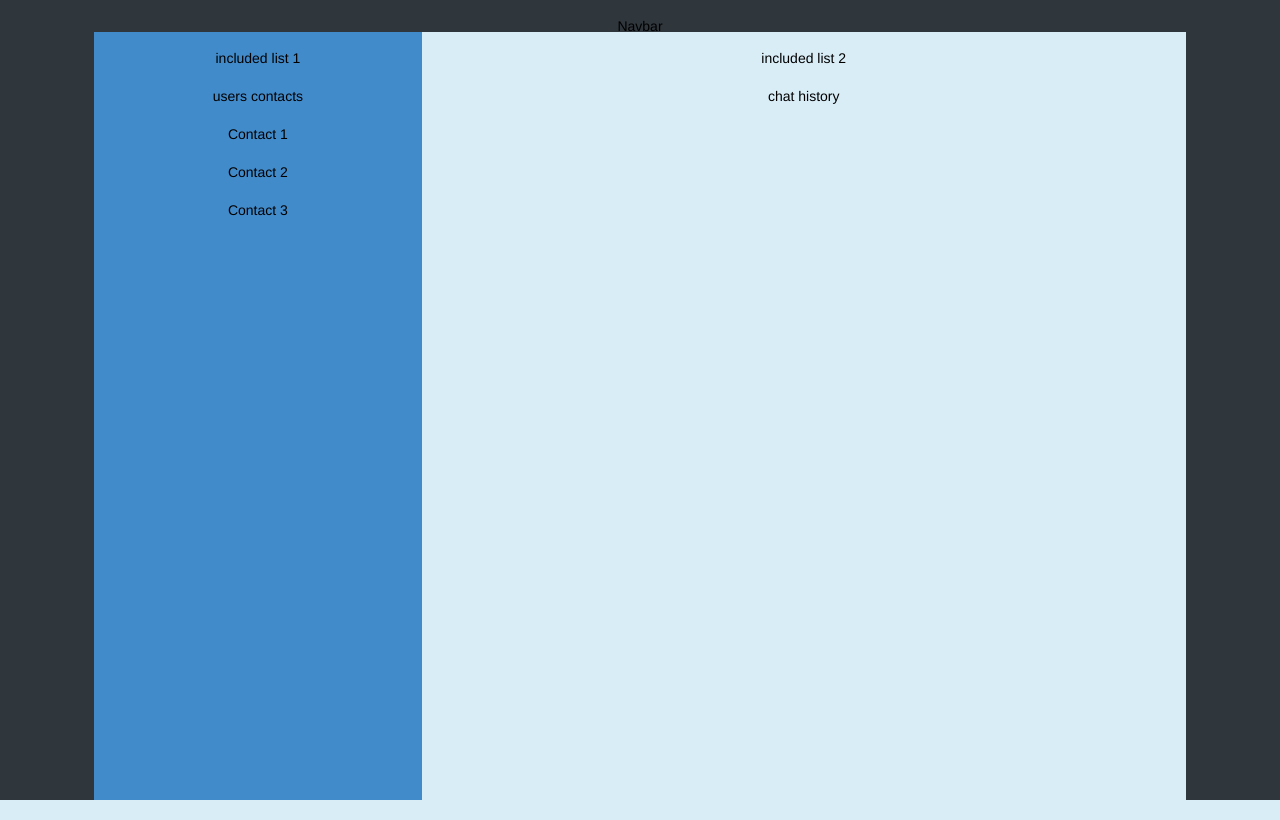
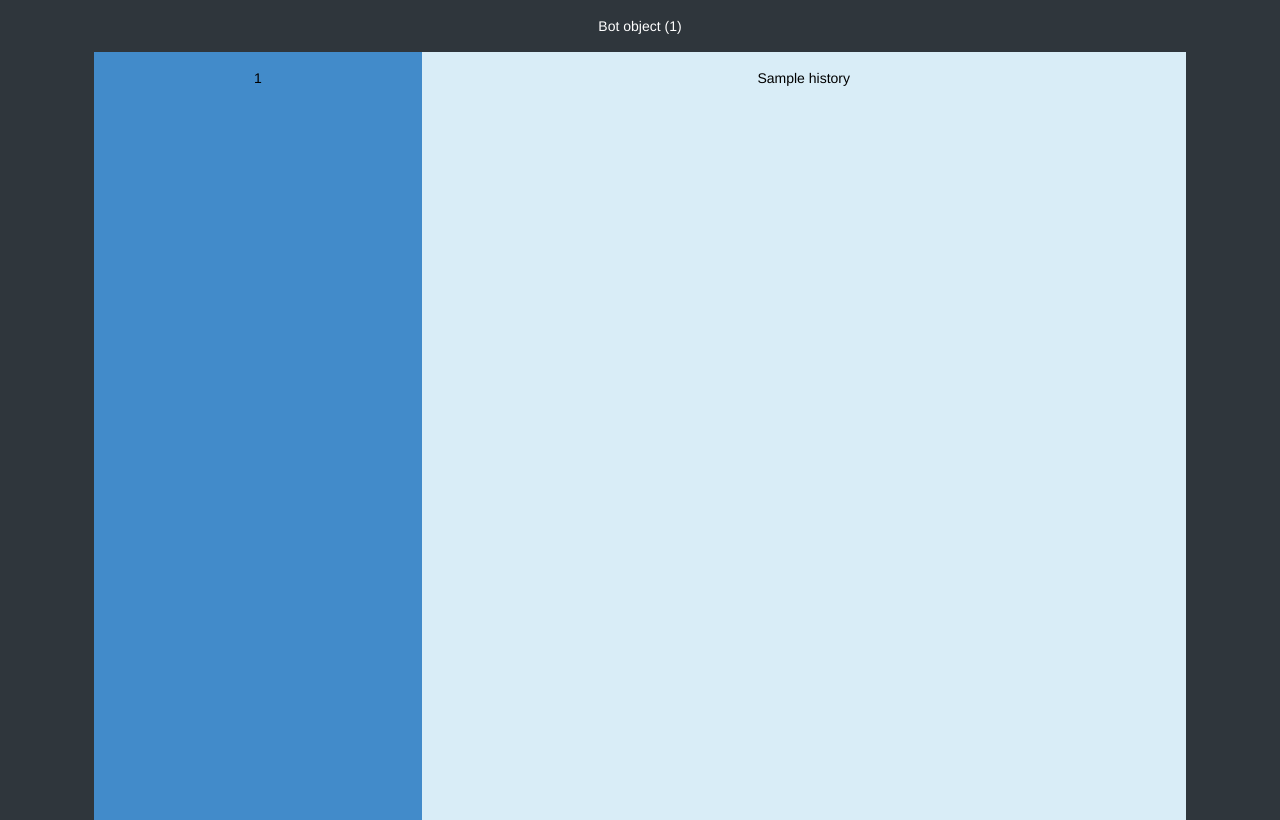
Before and after one commit to DreamGZTeam/MessengerProxyService, a Django app: template GUI-django/gui/templates/main.html in a window 1280 px wide. Run offline with Django 3.2, Linux system fonts and the light colour scheme; tables that the repository leaves empty hold one stand-in row (values such as "Sample post"); the template is opened without the code that fills it: values that come from a table or form of the project are taken from there, most other values are stand-ins (such as "Sample title", 1, 10 or a date in 2020); some libraries are stand-ins or nearby versions.

Commit message:
Визуализация 1

```diff
--- /dev/null
+++ b/GUI-django/gui/templates/_bot_list.html
@@ -0,0 +1,5 @@
+{% for i in bot_list %}
+<div class='col-md-12'>
+  <p name='{{i}}'' style='color:white;'> {{i}} </p>
+</div>
+{% endfor %}
--- a/GUI-django/gui/templates/_contact_history.html
+++ b/GUI-django/gui/templates/_contact_history.html
@@ -1 +1,5 @@
-<p> included list 2 </p>
+{% for i in history_list %}
+<div class='col-md-12'>
+  <p> {{i}} </p>
+</div>
+{% endfor %}
--- a/GUI-django/gui/templates/_contact_list.html
+++ b/GUI-django/gui/templates/_contact_list.html
@@ -1 +1,5 @@
-<p> included list 1 </p>
+{% for i in cont_id %}
+<div class='col-md-12'>
+  <p name='{{i}}'> {{i}} </p>
+</div>
+{% endfor %}
--- a/GUI-django/gui/templates/main.html
+++ b/GUI-django/gui/templates/main.html
@@ -18,22 +18,20 @@
 </head>
 <body>
   <div class='row' style='height:4%;'>
-    <div class='com-md-12'> <p> Navbar </p> </div>
+    <div class='com-md-12'>
+    {% block bots %} {% include '_bot_list.html' %} {% endblock %}
+    </div>
   </div>
+
   <div class='row' style="height:96%;">
     <div class='col-md-1' style="height:100%;"></div>
 
     <div class='col-md-3 bg-primary' style="height:100%; color:black">
       {% block contacts %} {% include '_contact_list.html' %} {% endblock %}
-      <p style='color:black;'> users contacts  </p>
-      <p> Contact 1 </p>
-      <p> Contact 2 </p>
-      <p> Contact 3 </p>
     </div>
 
     <div class='col-md-7 bg-info' style="height:100%;">
       {% block history %} {% include '_contact_history.html' %} {% endblock %}
-      <p style='color:black;'> chat history </p>
     </div>
 
     <div class='col-md-1' style="height:100%;">
```
Also changed, not shown: GUI-django/gui/views.py (+21 -1 lines), GUI-django/gui/static/gui/img/egg.png (added), GUI-django/gui/static/gui/img/logo.png (deleted).
